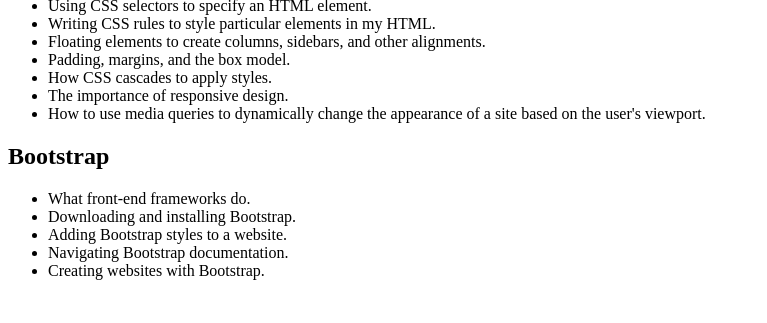
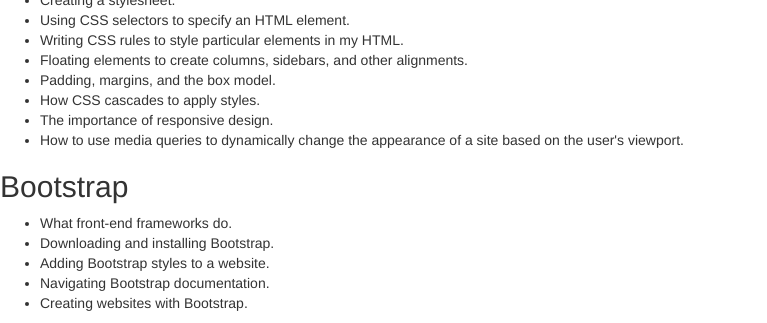
Before and after one commit to karicfuller/week-in-review, a plain HTML site: page index.html in a window 1280 px wide. Shown: the part 692-1015 px from the top of the page, without its empty margins (0-767 px from the left). Before the commit the page ends 988 px from the top, so only its background shows below. Drawn offline with Linux system fonts and the light colour scheme.

Commit message:
It will link css and bootstrap stylesheets to index page

```diff
--- a/index.html
+++ b/index.html
@@ -2,6 +2,8 @@
 <html>
   <head>
     <title>My First Week at Epicodus</title>
+    <link href="css/bootstrap.css" rel="stylesheet" type="text/css">
+    <link href="css/styles.css" rel="stylesheet" text="text/css">
   </head>
   <body>
     <h1>My First Week at Epicodus</h1>
```
